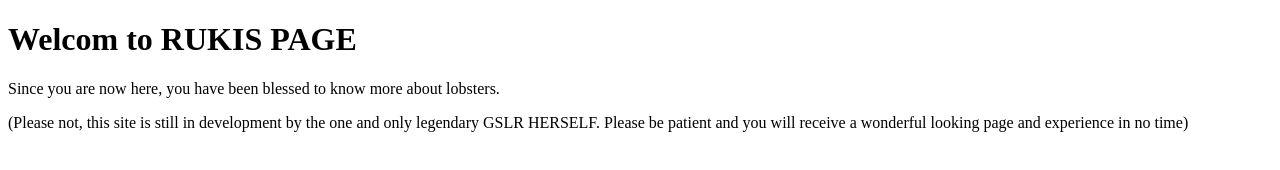
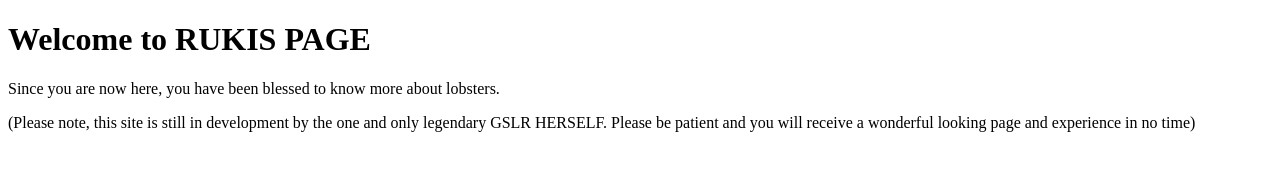
Before and after one commit to rukiruki1/.github.io, a plain HTML site: page index.html in a window 1280 px wide. Drawn offline with Linux system fonts and the light colour scheme.

Commit message:
spelling correction and repo cloning successful?

```diff
--- a/index.html
+++ b/index.html
@@ -10,9 +10,9 @@
 <body>
 
 <div class="">
- <h1>Welcom to RUKIS PAGE</h1>
+ <h1>Welcome to RUKIS PAGE</h1>
  <p>Since you are now here, you have been blessed to know more about lobsters.</p>
- <p>(Please not, this site is still in development by the one and only legendary GSLR HERSELF.
+ <p>(Please note, this site is still in development by the one and only legendary GSLR HERSELF.
     Please be patient and you will receive a wonderful looking page and experience in no time) </p>
 </div>
 
```
